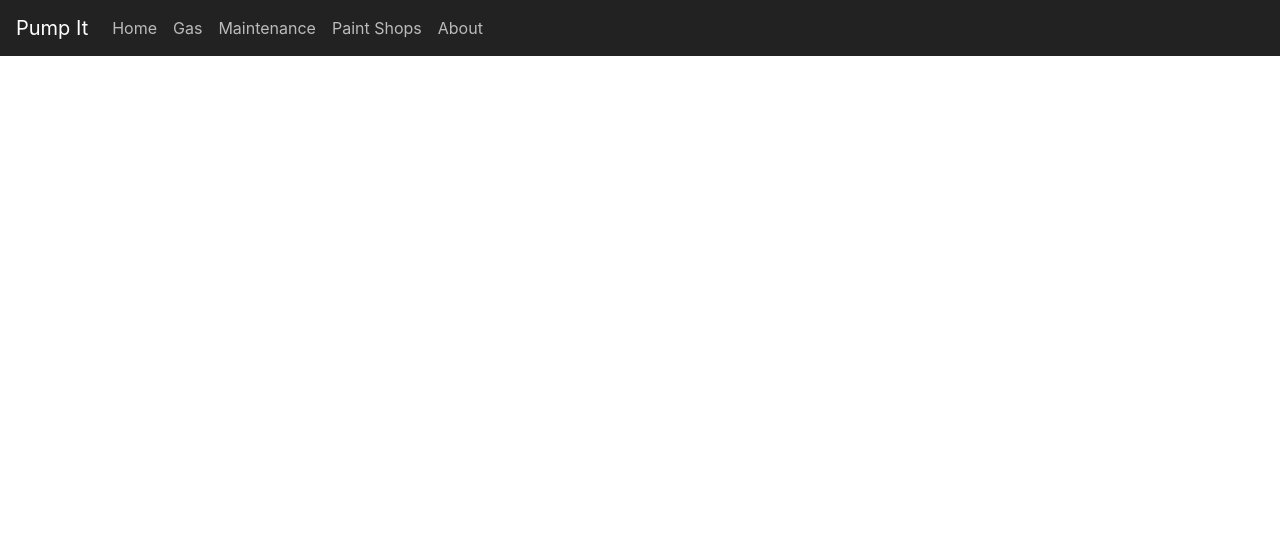
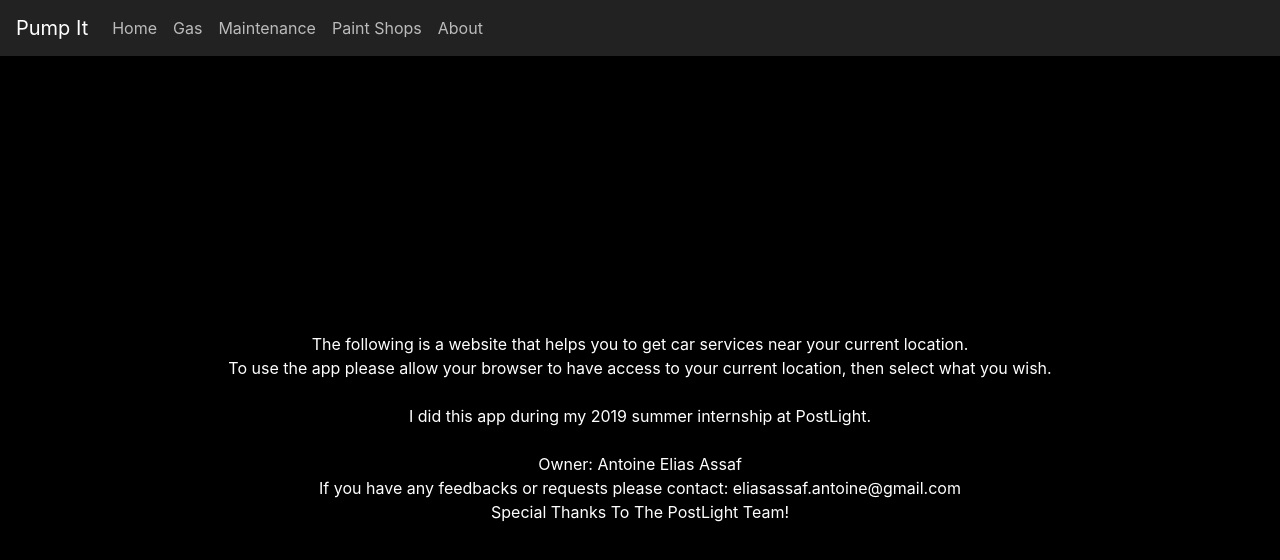
Before and after one commit to aeassaf/pump-it, a React (Create React App) app: page /about in a window 1280 px wide. Shown: the top 560 px of the page. Built offline with nearby package versions, Linux system fonts and the light colour scheme; no server answers; what google-maps-react would draw is missing.

Commit message:
feat: about page

```diff
--- a/src/App.jsx
+++ b/src/App.jsx
@@ -5,6 +5,7 @@ import Garage from './components/Garage';
 import gasStations from './components/Gas-stations';
 import PaintShops from './components/Paint-shops';
 import Navigation from './components/Navigation';
+import aboutPage from './components/About';
 
 require('dotenv').config();
 
@@ -18,6 +19,7 @@ function App() {
           <Route path="/paint-shops" component={PaintShops} />
           <Route path="/maintenance" component={Garage} />
           <Route path="/gas" component={gasStations} />
+          <Route path="/about" component={aboutPage} />
         </Switch>
       </Router>
     </div>
--- /dev/null
+++ b/src/components/About/index.css
@@ -0,0 +1,7 @@
+.aboutStyle {
+  background-color: black;
+  color: white;
+  width: 100%;
+  height: calc(100vh - 56px);
+  text-align: center;
+}
--- /dev/null
+++ b/src/components/About/index.jsx
@@ -0,0 +1,30 @@
+import './index.css';
+import React from 'react';
+
+class aboutPage extends React.Component {
+  state = {};
+
+  render() {
+    return (
+      <div className="aboutStyle flexContainer">
+        The following is a website that helps you to get car services near your current location.
+        <br />
+        To use the app please allow your browser to have access to your current location, then
+        select what you wish.
+        <br />
+        <br />
+        I did this app during my 2019 summer internship at PostLight.
+        <br />
+        <br />
+        Owner: Antoine Elias Assaf
+        <br />
+        If you have any feedbacks or requests please contact: eliasassaf.antoine@gmail.com
+        <br />
+        Special Thanks To The PostLight Team!
+        {' '}
+      </div>
+    );
+  }
+}
+
+export default aboutPage;
```
